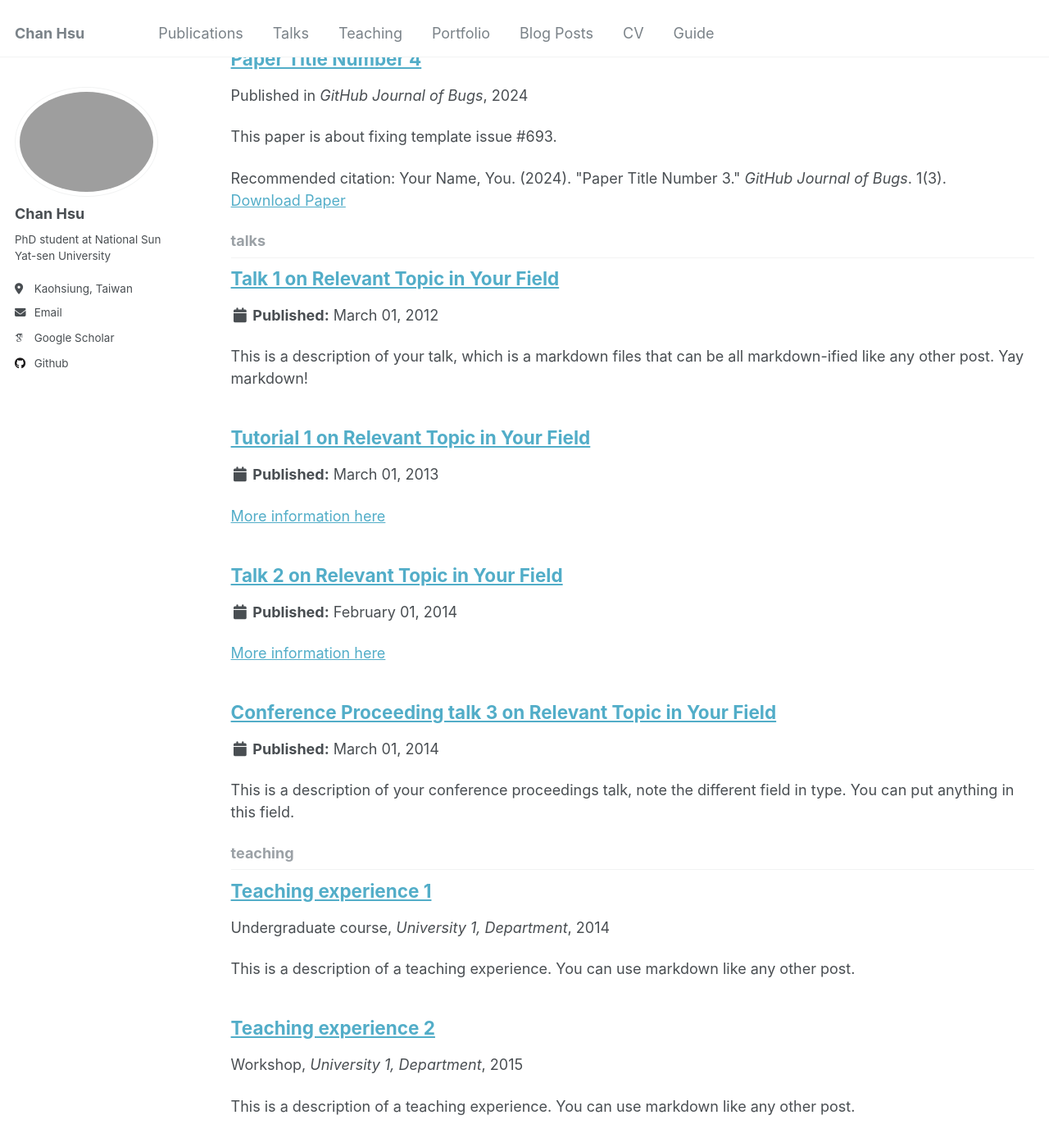
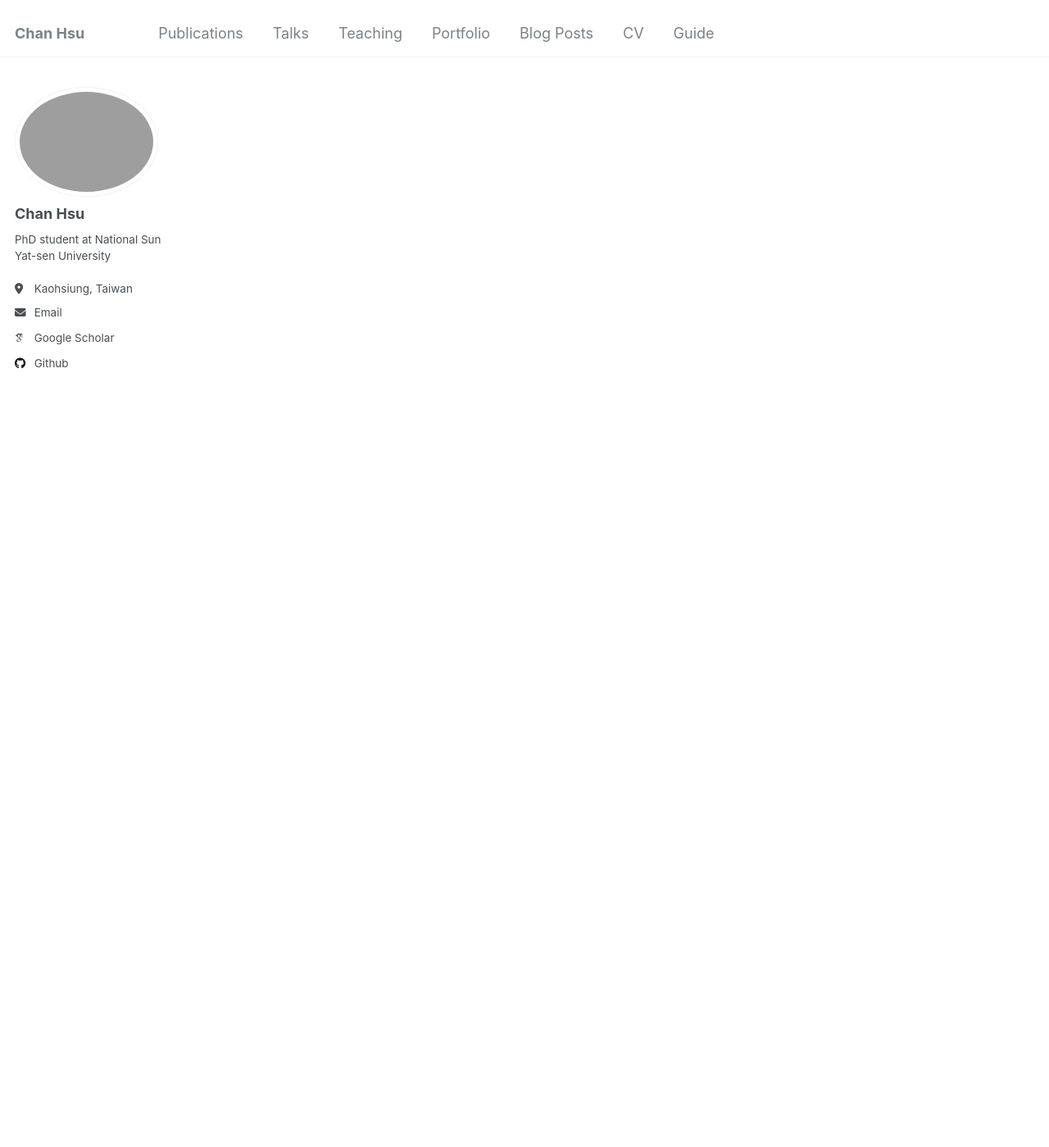
Before and after one commit to chanshsu/chanshsu.github.io, a Jekyll site: the page built from _pages/collection-archive.html, in a window 1280 px wide and 1400 px high, scrolled down 1837 px. Shown: the whole window at 82% size. Built offline with Jekyll 4.4.1, drawn with Linux system fonts in a browser that asks for light colours; some web fonts are replaced; part of the change alters nothing that is shown; some of the changed text lies outside the part shown.

```diff
--- a/_config.yml
+++ b/_config.yml
@@ -28,7 +28,7 @@ author:
   location         : "Kaohsiung, Taiwan"
   employer         : # "Red Brick University"
   uri              : # URL
-  email            : "none@example.org"
+  email            : "chanshsu@gmail.com"
 
   # Academic websites
   arxiv            : # URL - Update with the correct link to your profile
@@ -210,16 +210,16 @@ kramdown:
 # These settings control the types of collections used by the template
 collections:
   teaching:
-    output: true
+    output: false
     permalink: /:collection/:path/
   publications:
     output: true
     permalink: /:collection/:path/
   portfolio:
-    output: true
+    output: false
     permalink: /:collection/:path/
   talks:
-    output: true
+    output: false
     permalink: /:collection/:path/
 
 
```
